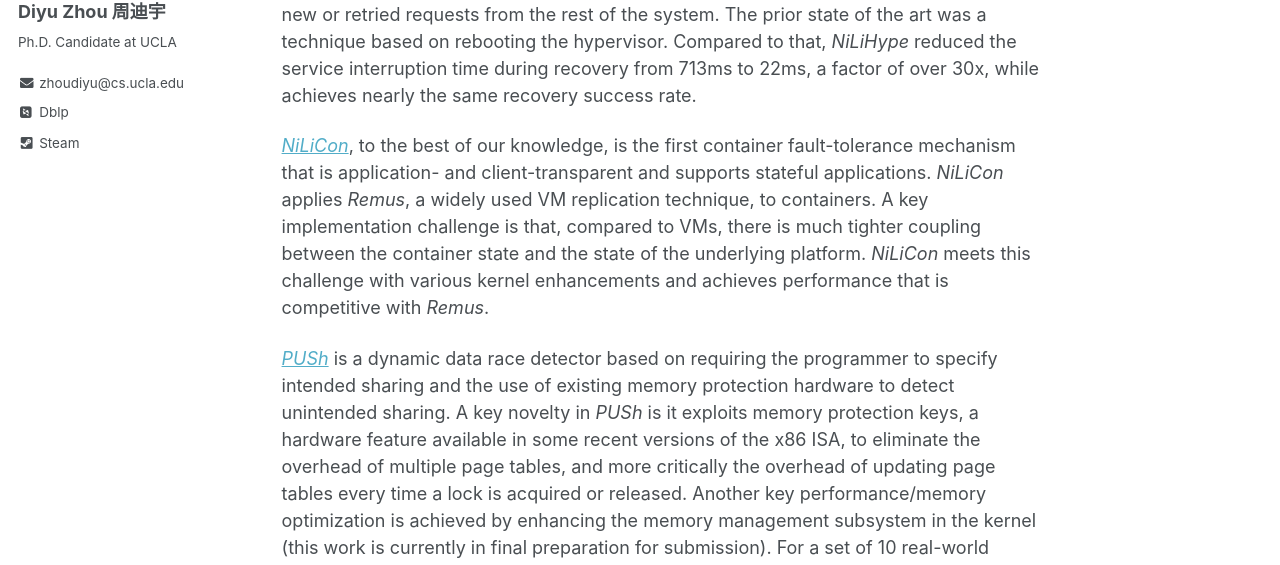
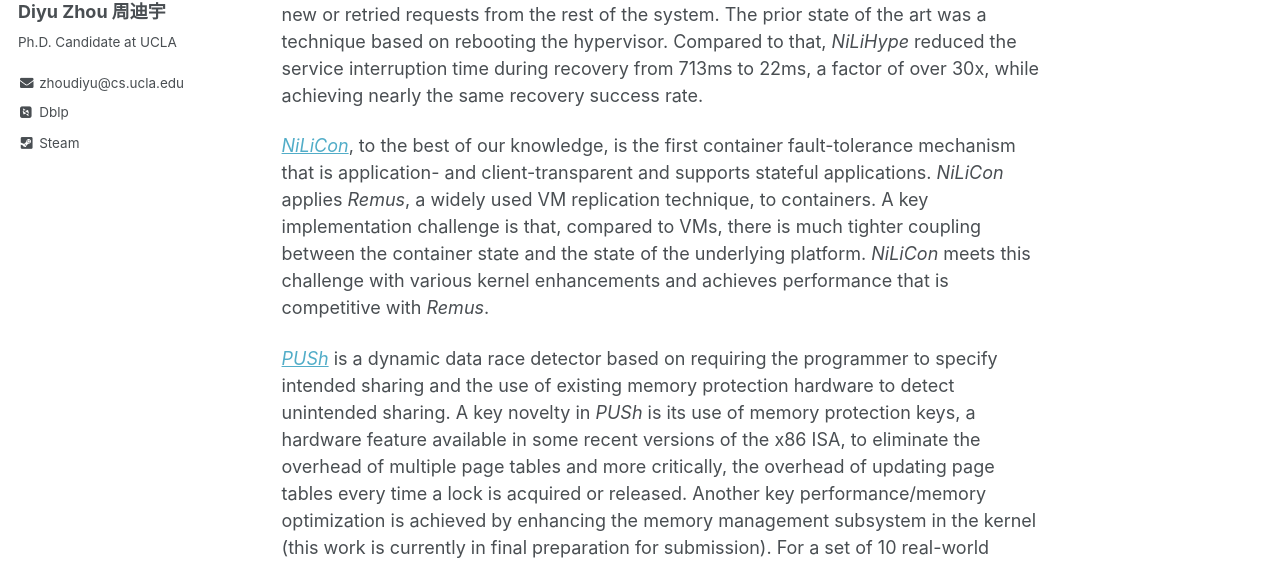
Before and after one commit to zhou-diyu/zhou-diyu.github.io, a Jekyll site: the page built from _pages/about.md, in a window 1280 px wide and 900 px high, scrolled down 474 px. Shown: the part 229-794 px from the top of the window. Built offline with Jekyll 4.4.1, drawn with Linux system fonts in a browser that asks for light colours; some web fonts are replaced; some of the changed text lies outside the part shown.

Commit message:
Update about.md

```diff
--- a/_pages/about.md
+++ b/_pages/about.md
@@ -18,8 +18,8 @@ My research statement is [here](/files/research-statement.pdf)
 Past Projects
 ======
 
-We have implemented [*NiLiHype*](/files/dsn18.pdf), a hypervisor resilience technique that tolerates transient hardware/software faults. *NiLiHype* recovers the hypervisor from failure by resetting it to a quiescent state that is highly likely to be valid and where the hypervisor is ready to handle new or retried requests from the rest of the system. The prior state of the art was a technique based on rebooting the hypervisor. Compared to that, *NiLiHype* reduced the service interruption time during recovery from 713ms to 22ms, a factor of over 30x, while achieves nearly the same recovery success rate.
+We have implemented [*NiLiHype*](/files/dsn18.pdf), a hypervisor resilience technique that tolerates transient hardware/software faults. *NiLiHype* recovers the hypervisor from failure by resetting it to a quiescent state that is highly likely to be valid and where the hypervisor is ready to handle new or retried requests from the rest of the system. The prior state of the art was a technique based on rebooting the hypervisor. Compared to that, *NiLiHype* reduced the service interruption time during recovery from 713ms to 22ms, a factor of over 30x, while achieving nearly the same recovery success rate.
 
 [*NiLiCon*](/files/ipdps20.pdf), to the best of our knowledge, is the first container fault-tolerance mechanism that is application- and client-transparent and supports stateful applications. *NiLiCon* applies *Remus*, a widely used VM replication technique, to containers. A key implementation challenge is that, compared to VMs, there is much tighter coupling between the container state and the state of the underlying platform. *NiLiCon* meets this challenge with various kernel enhancements and achieves  performance that is competitive with *Remus*.
 
-[*PUSh*](/files/micro19.pdf) is a dynamic data race detector based on requiring the programmer to specify intended sharing and the use of existing memory protection hardware to detect unintended sharing. A key novelty in *PUSh* is it exploits memory protection keys, a hardware feature available in some recent versions of the x86 ISA, to eliminate the overhead of multiple page tables, and more critically the overhead of updating page tables every time a lock is acquired or released. Another key performance/memory optimization is achieved by enhancing the memory management subsystem in the kernel (this work is currently in final preparation for submission). For a set of 10 real-world benchmarks, *PUSh*'s memory overhead is less than 5.8% and performance overhead is less than 54%, which is orders of magnitude lower than *ThreadSanitizer*. a commonly used data race detector.
+[*PUSh*](/files/micro19.pdf) is a dynamic data race detector based on requiring the programmer to specify intended sharing and the use of existing memory protection hardware to detect unintended sharing. A key novelty in *PUSh* is its use of memory protection keys, a hardware feature available in some recent versions of the x86 ISA, to eliminate the overhead of multiple page tables and more critically, the overhead of updating page tables every time a lock is acquired or released. Another key performance/memory optimization is achieved by enhancing the memory management subsystem in the kernel (this work is currently in final preparation for submission). For a set of 10 real-world benchmarks, *PUSh*'s memory overhead is less than 5.8% and performance overhead is less than 54%, which is orders of magnitude lower than *ThreadSanitizer*. a commonly used data race detector.
```
